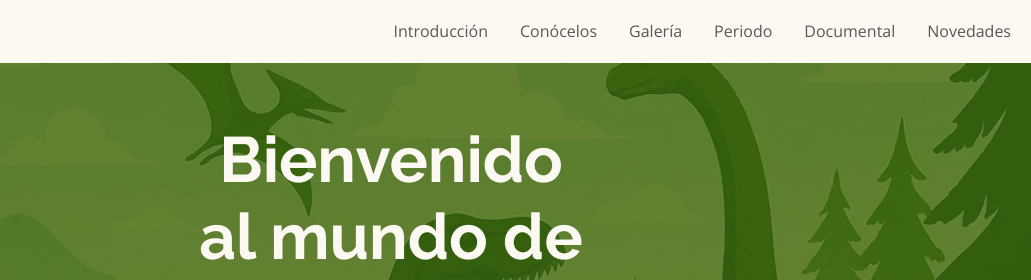
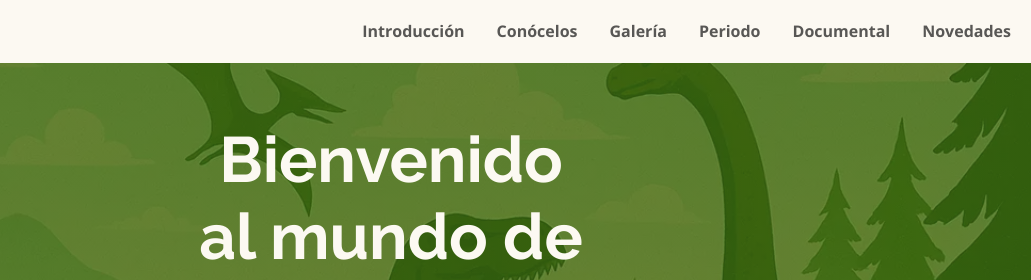
Before and after one commit to gabiale99/parcial-2-interacion-con-dispositivos-moviles, a plain HTML site: page index.html in a window 1280 px wide. Shown: the top 280 px of the page, 249-1280 px from the left. Drawn offline with nearby package versions, Linux system fonts and the light colour scheme.

Commit message:
Correccion de erros

```diff
--- a/css/styles.css
+++ b/css/styles.css
@@ -531,13 +531,13 @@ header {
             font-family: "Raleway", sans-serif;
             font-size: 2.5rem;
             margin-bottom: 1rem;
-            color: var(--text-secondary);
+            color: var(--background-color-secondary-hover);
           }
 
           p {
             font-family: "Open Sans", sans-serif;
             font-size: 1.2rem;
-            color: var(--text-2);
+            color: var(--background-color-secondary-hover);
             line-height: 1.4;
 
             opacity: 0;
@@ -554,14 +554,14 @@ header {
 
           span {
             font-family: "Roboto", sans-serif;
-            color: var(--text-secondary);
+            color: var(--background-color-secondary-hover);
             padding: 0.3rem 0.6rem;
             background: rgba(255, 255, 255, 0.28);
             border-radius: 16px;
             box-shadow: 0 4px 30px rgba(0, 0, 0, 0.1);
             backdrop-filter: blur(3.7px);
             -webkit-backdrop-filter: blur(3.7px);
-            border: 1px solid rgba(255, 255, 255, 0.3);
+            border: 1px solid var(--background-color-secondary-hover);
           }
         }
 
@@ -673,7 +673,7 @@ header {
 
 /* Section 2 tablet */
 
-@media screen and (min-width: 431px) and (max-width: 1400px) {
+@media screen and (min-width: 700px) and (max-width: 1400px) {
   .section-2 {
     .container-section-2 {
       width: 90%;
--- a/index.html
+++ b/index.html
@@ -68,24 +68,27 @@
           >
             <ul class="navbar-nav nav-pills">
               <li class="nav-item">
-                <a class="nav-link" aria-current="page" href="#introducción"
+                <a
+                  class="nav-link fw-bold"
+                  aria-current="page"
+                  href="#introducción"
                   >Introducción</a
                 >
               </li>
               <li class="nav-item">
-                <a class="nav-link" href="#conócelos">Conócelos</a>
+                <a class="nav-link fw-bold" href="#conócelos">Conócelos</a>
               </li>
               <li class="nav-item">
-                <a class="nav-link" href="#galería">Galería</a>
+                <a class="nav-link fw-bold" href="#galería">Galería</a>
               </li>
               <li class="nav-item">
-                <a class="nav-link" href="#periodo">Periodo</a>
+                <a class="nav-link fw-bold" href="#periodo">Periodo</a>
               </li>
               <li class="nav-item">
-                <a class="nav-link" href="#documental">Documental</a>
+                <a class="nav-link fw-bold" href="#documental">Documental</a>
               </li>
               <li class="nav-item">
-                <a class="nav-link" href="#novedades">Novedades</a>
+                <a class="nav-link fw-bold" href="#novedades">Novedades</a>
               </li>
             </ul>
           </div>
@@ -340,7 +343,7 @@
                 aria-label="Slide 3"
               ></button>
             </div>
-            <div class="carousel-inner">
+            <div class="carousel-inner rounded-3">
               <div class="carousel-item active">
                 <img
                   src="./src/img/carrusel/rex-1.webp"
```
Also changed, not shown: 1 other file.
